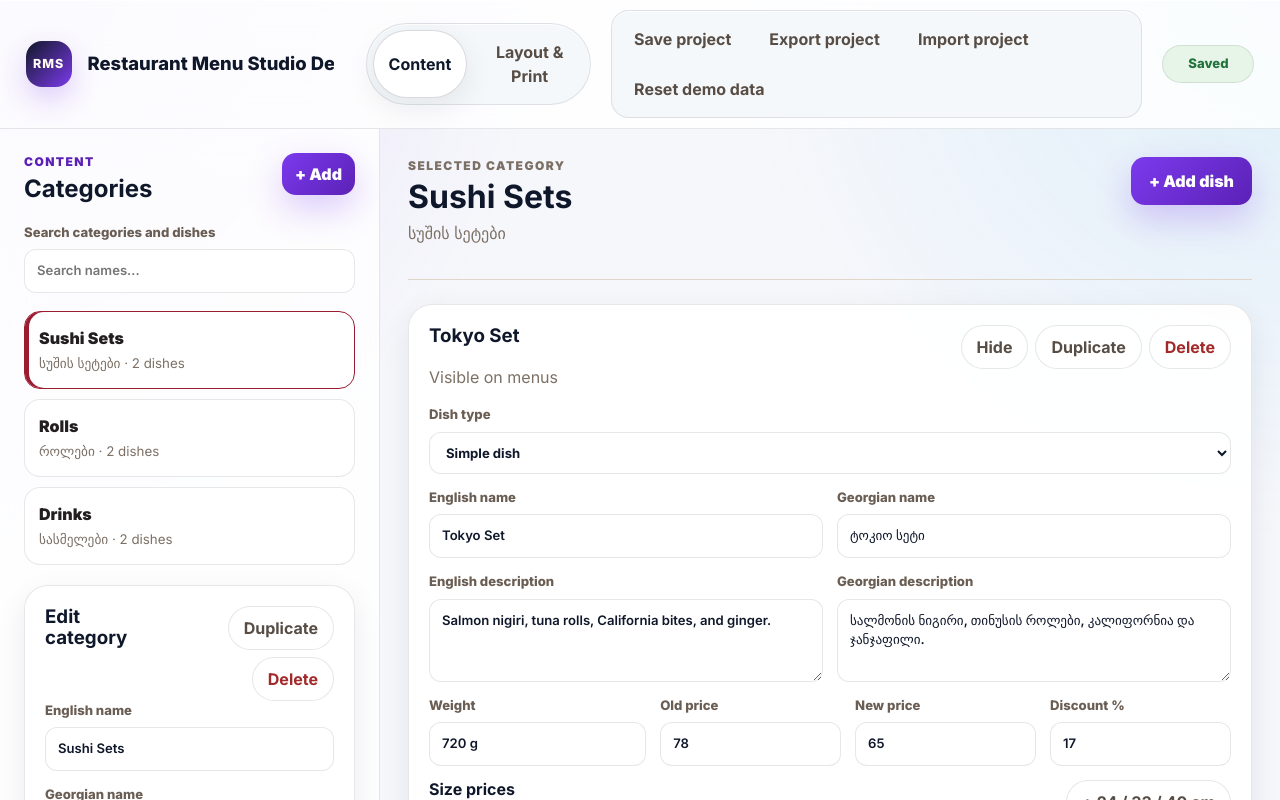
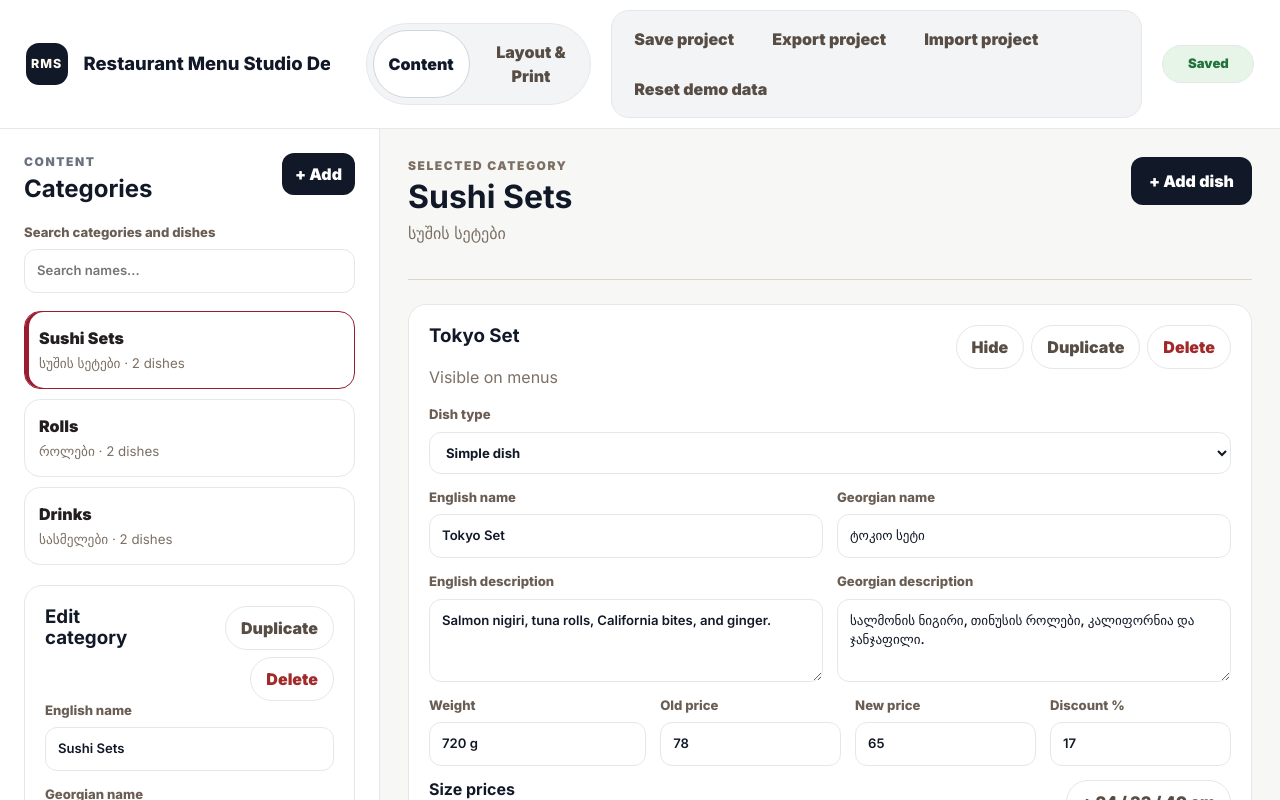
Before and after one commit to sheeeenson/print_menu, a React (Vite) app: page / in a window 1280 px wide. Both pictures are taken after a click on the button "Content". Shown: the top 800 px of the page. Built offline with nearby package versions, Linux system fonts and the light colour scheme.

Commit message:
Make app interface more minimal

```diff
--- a/src/modernApp.css
+++ b/src/modernApp.css
@@ -1,18 +1,18 @@
 :root {
   color-scheme: light;
-  --app-bg: #f6f7fb;
-  --app-surface: rgba(255, 255, 255, 0.92);
-  --app-surface-strong: #ffffff;
-  --app-border: rgba(15, 23, 42, 0.10);
-  --app-border-strong: rgba(15, 23, 42, 0.16);
-  --app-text: #0f172a;
-  --app-muted: #64748b;
-  --app-accent: #7c3aed;
-  --app-accent-dark: #5b21b6;
-  --app-radius-lg: 24px;
-  --app-radius-md: 16px;
-  --app-shadow: 0 18px 55px rgba(15, 23, 42, 0.10);
-  --app-shadow-soft: 0 10px 30px rgba(15, 23, 42, 0.08);
+  --app-bg: #f7f7f5;
+  --app-surface: #ffffff;
+  --app-surface-soft: #fafafa;
+  --app-border: #e5e7eb;
+  --app-border-strong: #d1d5db;
+  --app-text: #111827;
+  --app-muted: #6b7280;
+  --app-accent: #111827;
+  --app-accent-dark: #000000;
+  --app-radius-lg: 18px;
+  --app-radius-md: 12px;
+  --app-shadow: 0 18px 46px rgba(17, 24, 39, 0.08);
+  --app-shadow-soft: 0 8px 24px rgba(17, 24, 39, 0.06);
 }
 
 html {
@@ -21,26 +21,25 @@ html {
 
 body {
   min-width: 0;
-  background:
-    radial-gradient(circle at top left, rgba(124, 58, 237, 0.12), transparent 34rem),
-    radial-gradient(circle at top right, rgba(14, 165, 233, 0.10), transparent 34rem),
-    var(--app-bg);
+  background: var(--app-bg);
   color: var(--app-text);
 }
 
 .main-navigation {
-  min-height: 68px;
-  padding: 10px clamp(14px, 2vw, 28px);
+  min-height: 64px;
+  padding: 10px clamp(14px, 2vw, 26px);
   border-bottom: 1px solid var(--app-border);
-  background: rgba(255, 255, 255, 0.82);
-  backdrop-filter: blur(18px);
-  box-shadow: 0 1px 0 rgba(255, 255, 255, 0.75) inset;
+  background: rgba(255, 255, 255, 0.94);
+  backdrop-filter: blur(12px);
+  box-shadow: none;
 }
 
 .brand-mark {
-  border-radius: 16px;
-  background: linear-gradient(135deg, #111827, #7c3aed);
-  box-shadow: 0 12px 28px rgba(124, 58, 237, 0.24);
+  width: 42px;
+  height: 42px;
+  border-radius: 13px;
+  background: #111827;
+  box-shadow: none;
 }
 
 .project-name-input {
@@ -50,8 +49,8 @@ body {
 .section-tabs,
 .project-actions {
   border: 1px solid var(--app-border);
-  background: rgba(241, 245, 249, 0.72);
-  box-shadow: 0 1px 0 rgba(255, 255, 255, 0.85) inset;
+  background: #f3f4f6;
+  box-shadow: none;
 }
 
 .section-tabs button,
@@ -62,7 +61,7 @@ body {
 .secondary-action,
 .accordion-toggle,
 .page-dish-order-actions button {
-  transition: background 0.16s ease, color 0.16s ease, border-color 0.16s ease, transform 0.16s ease, box-shadow 0.16s ease;
+  transition: background 0.14s ease, color 0.14s ease, border-color 0.14s ease, transform 0.14s ease;
 }
 
 .section-tabs button.active,
@@ -74,13 +73,17 @@ body {
   background: #ffffff;
   border-color: var(--app-border-strong);
   color: var(--app-text);
-  box-shadow: var(--app-shadow-soft);
+  box-shadow: none;
 }
 
 .primary-action {
-  border-radius: 14px;
-  background: linear-gradient(135deg, var(--app-accent), var(--app-accent-dark));
-  box-shadow: 0 14px 34px rgba(124, 58, 237, 0.26);
+  border-radius: 12px;
+  background: #111827;
+  box-shadow: none;
+}
+
+.primary-action:hover {
+  background: #000000;
 }
 
 .secondary-action,
@@ -101,7 +104,7 @@ body {
   grid-template-columns: minmax(320px, 390px) minmax(0, 1fr);
   background: transparent;
   position: relative;
-  transition: grid-template-columns 0.22s ease;
+  transition: grid-template-columns 0.2s ease;
 }
 
 .layout-print-section.admin-collapsed {
@@ -120,33 +123,32 @@ body {
 .layout-admin-panel,
 .category-panel {
   border-right: 1px solid var(--app-border);
-  background: rgba(255, 255, 255, 0.82);
-  backdrop-filter: blur(18px);
+  background: #ffffff;
+  backdrop-filter: none;
 }
 
 .layout-admin-panel {
-  transition: opacity 0.18s ease, padding 0.22s ease;
+  transition: opacity 0.16s ease, padding 0.2s ease;
 }
 
 .admin-panel-toggle {
   position: fixed;
-  top: 84px;
+  top: 82px;
   left: 14px;
   z-index: 20;
   border: 1px solid var(--app-border);
   border-radius: 999px;
-  background: rgba(255, 255, 255, 0.92);
+  background: #ffffff;
   color: var(--app-text);
-  padding: 9px 13px;
+  padding: 8px 12px;
   box-shadow: var(--app-shadow-soft);
-  font-size: 0.82rem;
-  font-weight: 900;
-  backdrop-filter: blur(16px);
+  font-size: 0.8rem;
+  font-weight: 850;
 }
 
 .admin-panel-toggle:hover {
-  border-color: rgba(124, 58, 237, 0.34);
-  color: var(--app-accent-dark);
+  border-color: var(--app-border-strong);
+  color: #000000;
   transform: translateY(-1px);
 }
 
@@ -161,7 +163,7 @@ body {
 .saved-grid-card {
   border-color: var(--app-border);
   background: var(--app-surface);
-  box-shadow: 0 1px 0 rgba(255, 255, 255, 0.75) inset;
+  box-shadow: none;
 }
 
 .panel-section {
@@ -172,7 +174,7 @@ body {
 .empty-state,
 .placeholder-panel {
   border-radius: var(--app-radius-lg);
-  box-shadow: var(--app-shadow-soft);
+  box-shadow: none;
 }
 
 .field-label input,
@@ -185,51 +187,50 @@ body {
   border-color: var(--app-border);
   background: #ffffff;
   color: var(--app-text);
-  box-shadow: 0 1px 0 rgba(255, 255, 255, 0.85) inset;
+  box-shadow: none;
 }
 
 .field-label input:focus,
 .field-label textarea:focus,
 .field-label select:focus,
 .color-label input:focus {
-  outline: 3px solid rgba(124, 58, 237, 0.18);
-  border-color: rgba(124, 58, 237, 0.45);
+  outline: 3px solid rgba(17, 24, 39, 0.10);
+  border-color: #9ca3af;
 }
 
 .eyebrow {
-  color: var(--app-accent-dark);
+  color: #6b7280;
+  letter-spacing: 0.13em;
 }
 
 .preview-stage {
-  padding: clamp(16px, 2vw, 28px);
+  padding: clamp(14px, 2vw, 26px);
 }
 
 .paper-scroll {
   border: 1px solid var(--app-border);
-  border-radius: 32px;
-  background:
-    linear-gradient(180deg, rgba(255, 255, 255, 0.70), rgba(241, 245, 249, 0.80)),
-    radial-gradient(circle at top, rgba(124, 58, 237, 0.11), transparent 32rem);
-  box-shadow: inset 0 1px 0 rgba(255, 255, 255, 0.88);
+  border-radius: 24px;
+  background: #f3f4f6;
+  box-shadow: none;
 }
 
 .paper-page {
-  border-radius: 10px;
-  box-shadow: 0 28px 75px rgba(15, 23, 42, 0.22);
+  border-radius: 8px;
+  box-shadow: 0 22px 55px rgba(17, 24, 39, 0.14);
 }
 
 .settings-block {
   border: 1px solid var(--app-border);
   border-radius: var(--app-radius-md);
-  background: rgba(255, 255, 255, 0.64);
-  padding: 14px;
-  margin: 14px 0;
+  background: var(--app-surface-soft);
+  padding: 13px;
+  margin: 12px 0;
 }
 
 .settings-block h3,
 .inline-advanced-controls summary {
   color: var(--app-text);
-  font-weight: 900;
+  font-weight: 850;
 }
 
 .content-section {
@@ -239,6 +240,17 @@ body {
 .category-panel,
 .dish-workspace {
   min-width: 0;
+}
+
+.preview-toolbar span,
+.save-status,
+.section-tabs button,
+.project-actions button,
+.action-row button,
+.subsection-title button,
+.secondary-action,
+.primary-action {
+  font-weight: 820;
 }
 
 @media (max-width: 1180px) {
@@ -314,7 +326,7 @@ body {
 
   .paper-scroll {
     padding: 14px 12px 70px;
-    border-radius: 22px;
+    border-radius: 18px;
   }
 
   .paper-page {
@@ -353,8 +365,8 @@ body {
   }
 
   .brand-mark {
-    width: 42px;
-    height: 42px;
+    width: 40px;
+    height: 40px;
   }
 
   .section-tabs button,
```
